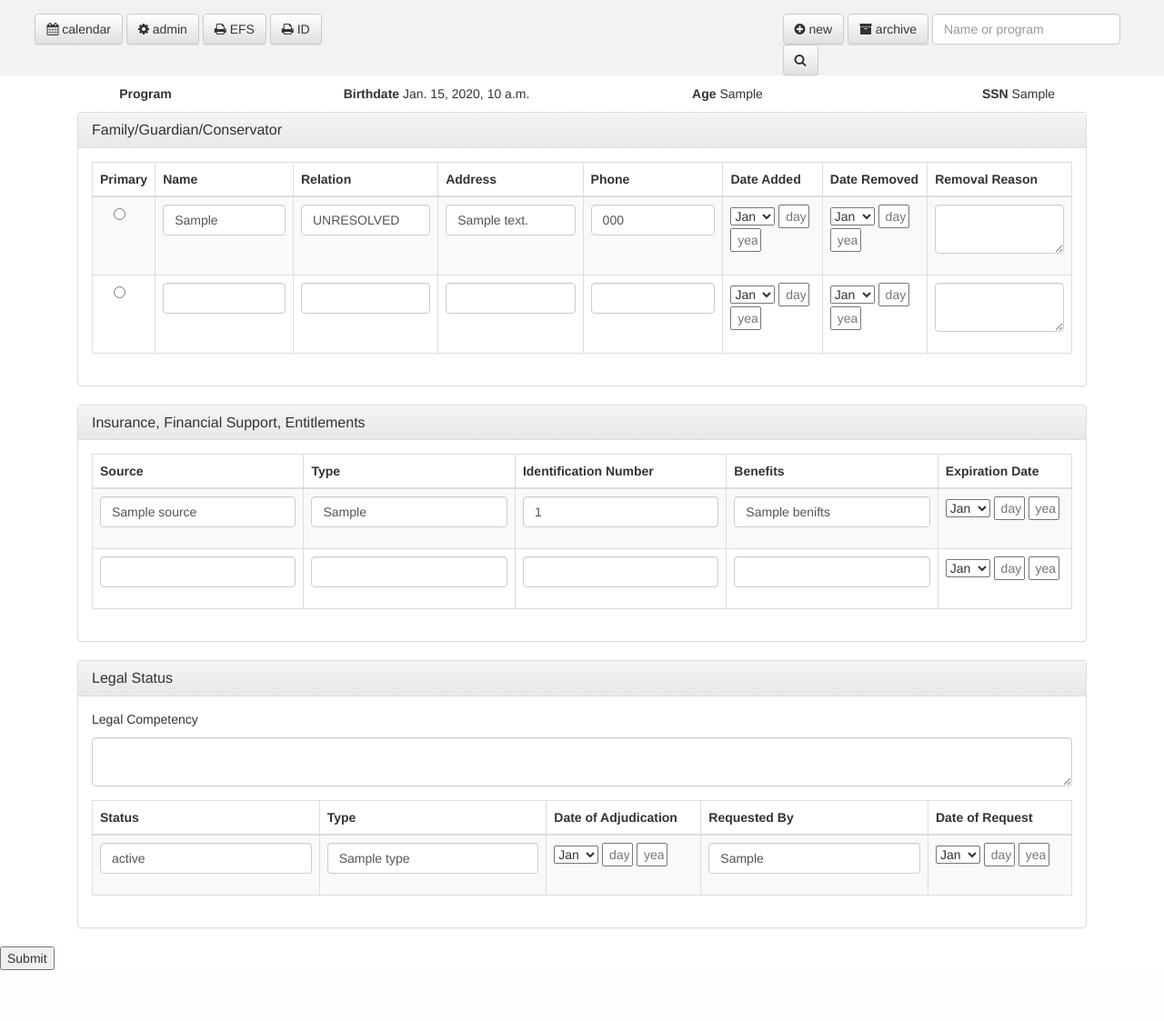
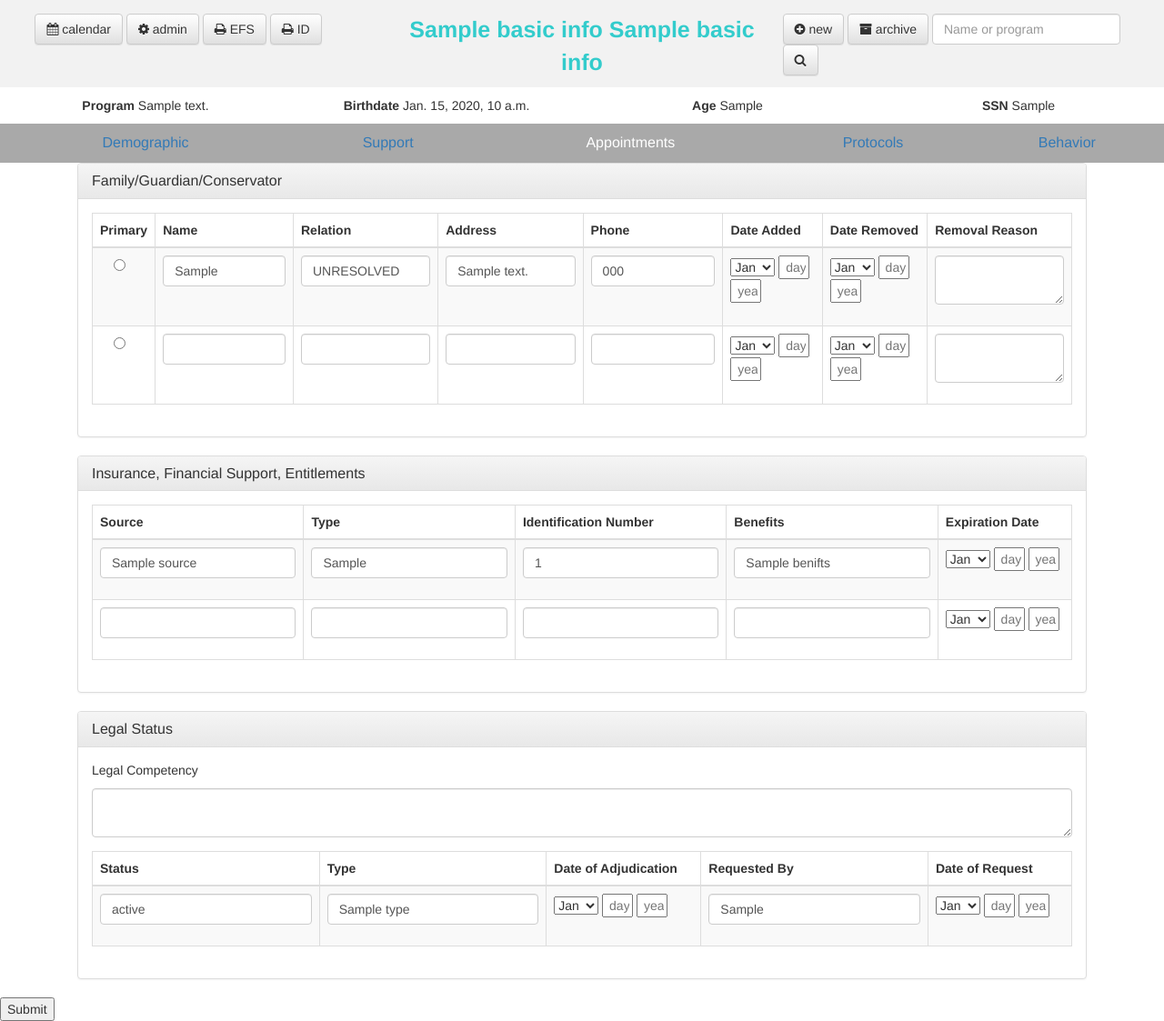
Before and after one commit to yzan424/JumboCode_WalnutStreetCenter, a Django app: template front-end/static/templates/update_support.html in a window 1280 px wide. Shown: the whole page at 91% size. Before the commit the page ends 1067 px from the top, so only its background shows below. Run offline with Django 3.2, Linux system fonts and the light colour scheme; the template is opened without the code that fills it: most values are stand-ins (such as "Sample title", 1, 10 or a date in 2020); some libraries are stand-ins or nearby versions.

Commit message:
Added template vars to supports

```diff
--- a/front-end/static/templates/update_support.html
+++ b/front-end/static/templates/update_support.html
@@ -1,4 +1,42 @@
 {% extends "base.html" %}
+{% block profile_links %}
+  <div id = "thirdrow">
+      <div class="col-md-3 text-center darkgrayed">
+        <p> <a href="/profile/{{profile_id}}">Demographic</a> </p>
+      </div>
+      <div class="col-md-2 text-center darkgrayed">
+        <p> <a href="/support/{{profile_id}}">Support</a> </p>
+      </div>
+      <div class="col-md-3 text-center darkgrayed">
+        <p> Appointments </p>
+      </div>
+      <div class="col-md-2 text-center darkgrayed">
+        <p> <a href="/protocol/{{profile_id}}">Protocols</a> </p>
+      </div>
+      <div class="col-md-2 text-center darkgrayed">
+        <p> <a href="/behavior/{{profile_id}}">Behavior</a> </p>
+      </div>
+    </div>
+{% endblock %}
+{% block title %}
+    Edit Support
+{% endblock %}
+{% block patient_name %}
+    {{basic_info.name_first}}
+    {{basic_info.name_last}}
+{% endblock %}
+{% block program %}
+  {{basic_info.training_program_or_school_address}}
+{% endblock %}
+{% block birthday %}
+  {{basic_info.birthday}}
+{% endblock %}
+{% block age %}
+  {{basic_info.}}
+{% endblock %}
+{% block SSN %}
+  {{basic_info.social_security}}
+{% endblock %}
     {% block content %}
     <form action="/edit/support/{{profile_id}}/" method="post">
     {% csrf_token %}
```
Also changed, not shown: front-end/static/templates/support.html (+38 -0 lines).
